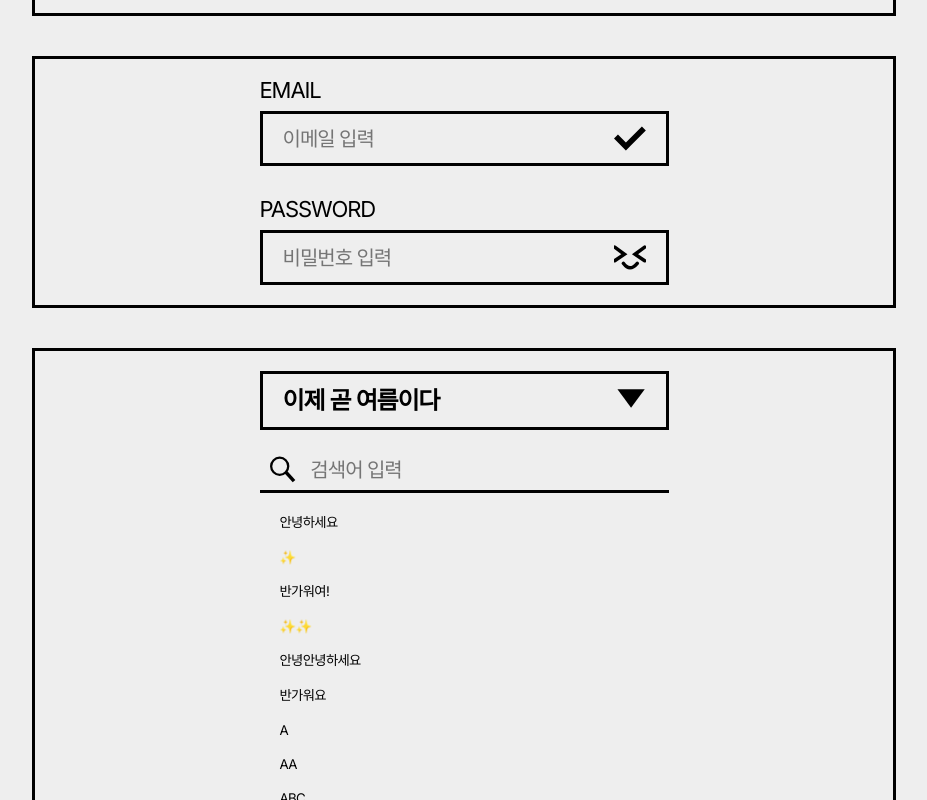
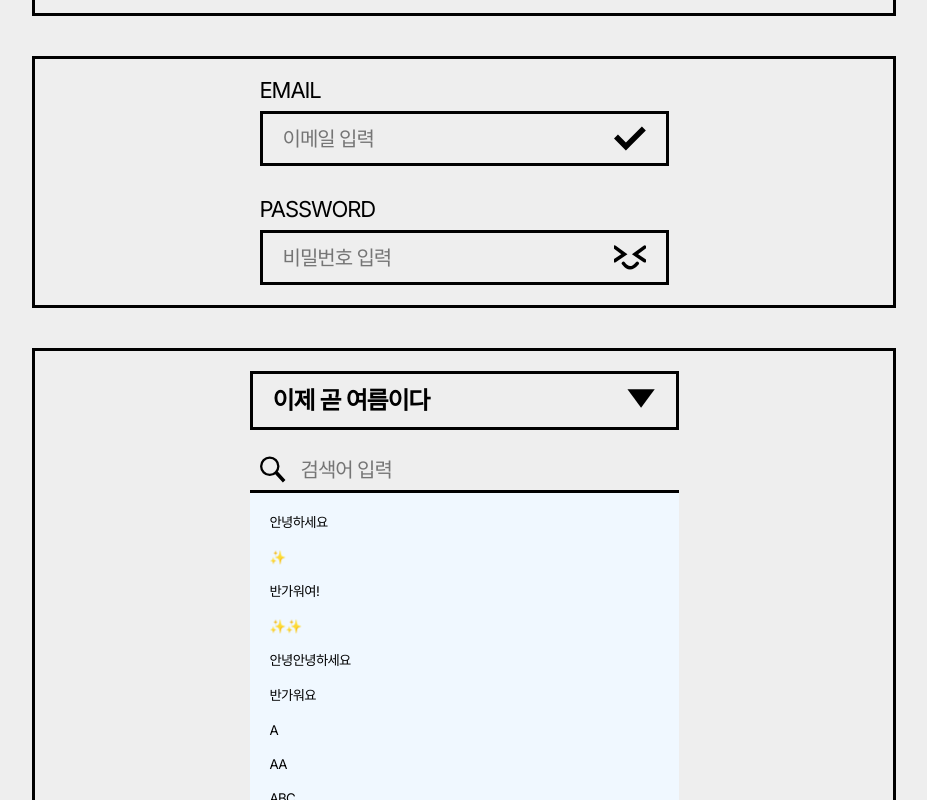
Before and after one commit to hamkke/asasas, a React (Create React App) app: page / in a window 1280 px wide. Both pictures are taken after a click on the button 806 px from the left and 1020 px from the top of the page. Shown: the part 620-1420 px from the top of the page, without its empty margins (176-1103 px from the left). Built offline with nearby package versions, Linux system fonts and the light colour scheme.

Commit message:
드롭다운리스트 외 영역 눌렀을 때  드롭다운이 닫히는 기능을 추가했다🦖

```diff
--- a/src/components/Dropdown.tsx
+++ b/src/components/Dropdown.tsx
@@ -1,4 +1,4 @@
-import { ChangeEvent, MouseEvent, useState } from 'react'
+import { ChangeEvent, MouseEvent, useEffect, useState, useRef } from 'react'
 import styles from './dropdown.module.scss'
 import cx from 'classnames'
 import { SearchIcon, ArrowDIcon } from 'assets/svgs'
@@ -9,6 +9,7 @@ const Dropdown = () => {
   const [searchTxt, setsearchTxt] = useState('')
   const [title, setTitle] = useState('이제 곧 여름이다')
   const [openDropdown, setOpenDropdown] = useState(false)
+  const isOutsideClick = useRef<HTMLDivElement>(null)
 
   const handleOpenDropdown = () => {
     setOpenDropdown((prev) => !prev)
@@ -22,6 +23,16 @@ const Dropdown = () => {
     setOpenDropdown(false)
     setTitle(e.currentTarget.value)
   }
+
+  useEffect(() => {
+    const handleOutsideClick = (e: any) => {
+      if (openDropdown && !isOutsideClick.current?.contains(e.target)) setOpenDropdown(false)
+    }
+    document.addEventListener('mousedown', handleOutsideClick)
+    return () => {
+      document.removeEventListener('mousedown', handleOutsideClick)
+    }
+  }, [openDropdown])
   return (
     <div className={styles.dropdownWrap}>
       <div className={styles.titleWrap}>
@@ -31,7 +42,7 @@ const Dropdown = () => {
         </button>
       </div>
 
-      <div className={cx(styles.listWrap, { [styles.closeDropdown]: !openDropdown })}>
+      <div className={cx(styles.listWrap, { [styles.closeDropdown]: !openDropdown })} ref={isOutsideClick}>
         <div className={styles.inputWrap}>
           <SearchIcon />
           <input type='text' placeholder='검색어 입력' className={styles.searchInput} onChange={handelsearchTxt} />
--- a/src/components/dropdown.module.scss
+++ b/src/components/dropdown.module.scss
@@ -7,7 +7,8 @@
   flex-direction: column;
   align-items: center;
   width: 80%;
-  padding: 20px;
+  height: 550px;
+  padding-top: 20px;
   margin-top: 5vh;
   border: 3px solid colors.$BLACK;
 
@@ -61,6 +62,7 @@
       display: flex;
       flex-direction: column;
       padding: 10px 20px;
+      background-color: aliceblue;
 
       & li {
         padding: 7px 0;
```
